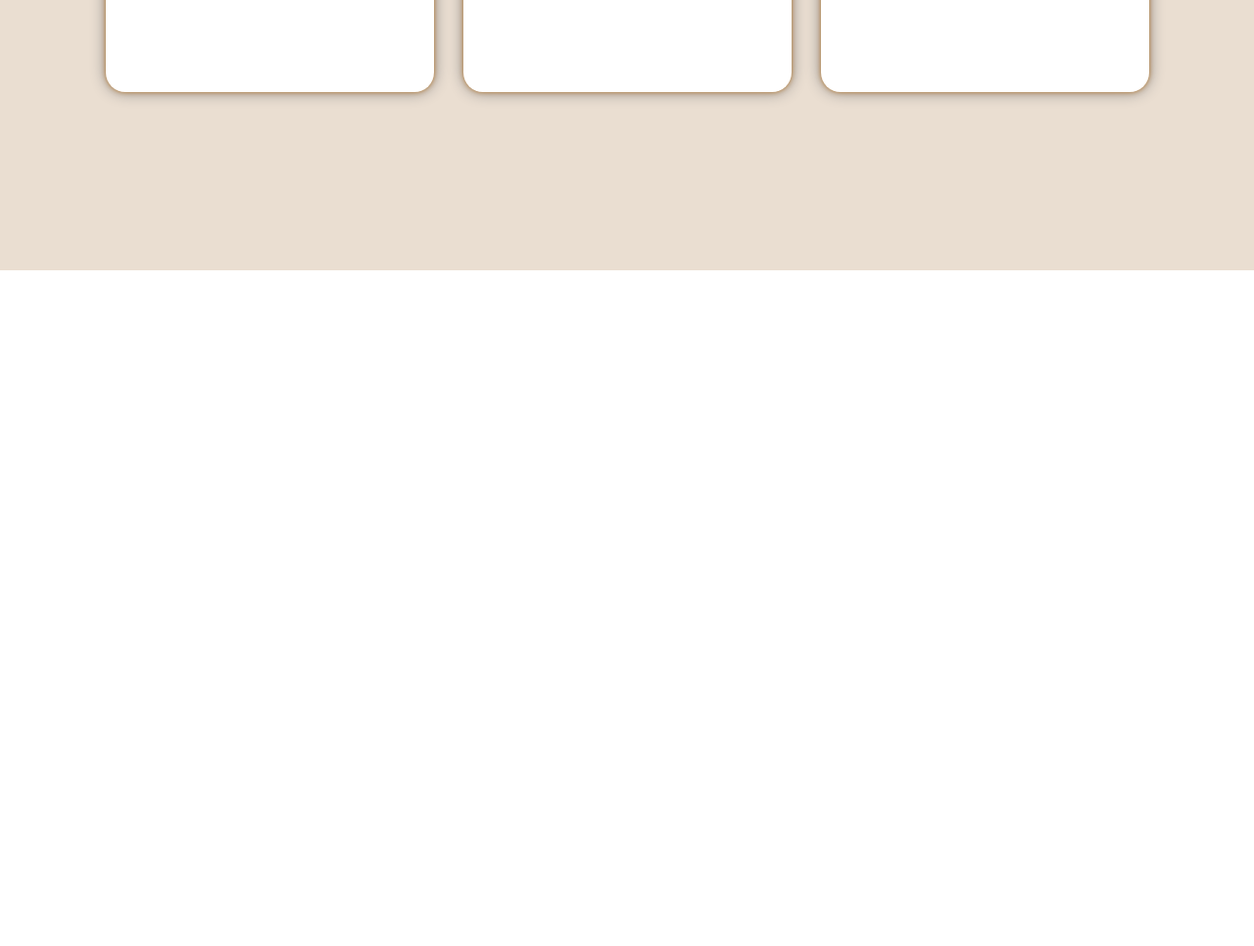
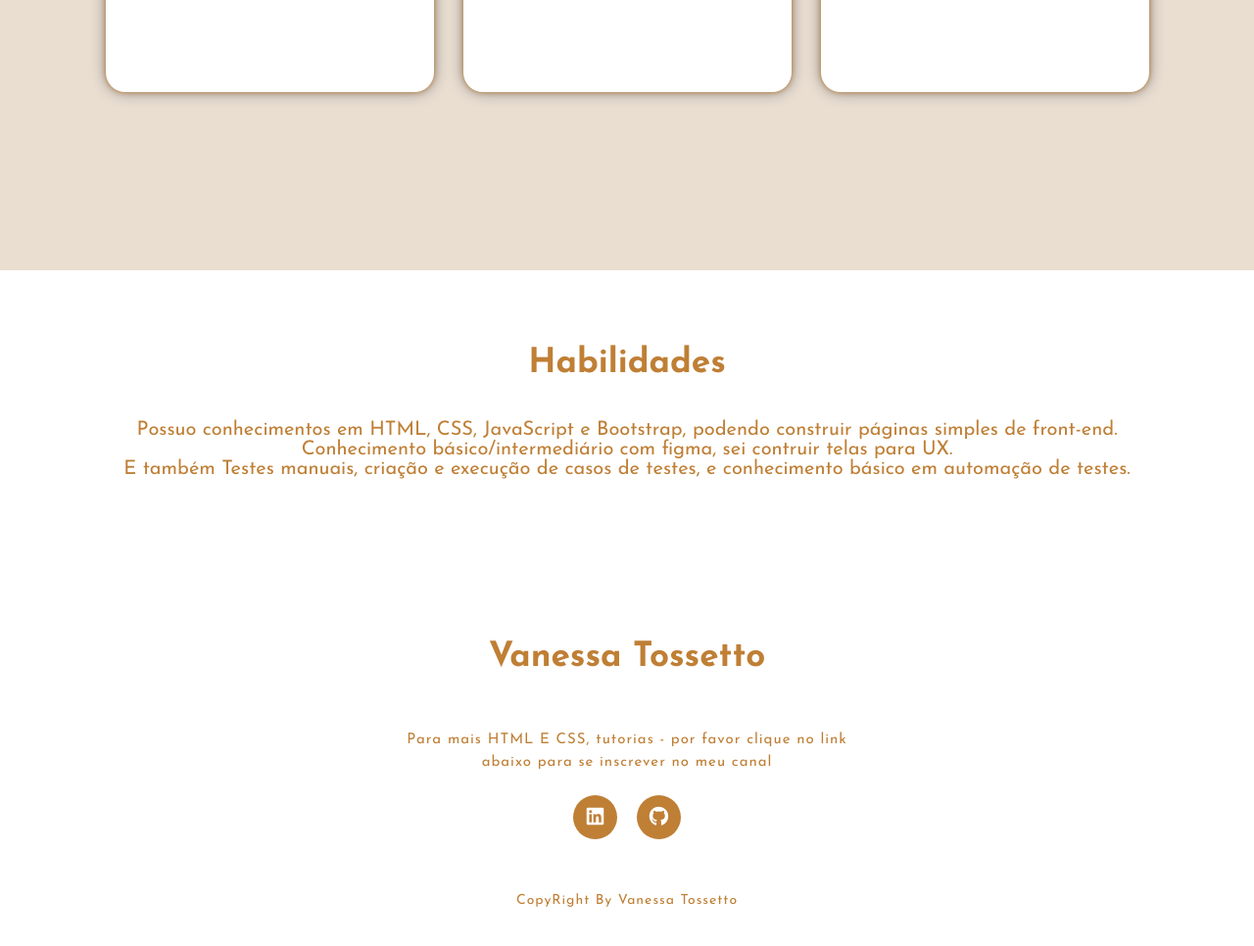
Before and after one commit to vtossetto/site-portifolio, a plain HTML site: page index.html in a window 1280 px wide. Shown: the part 2124-3090 px from the top of the page at 98% size. Before the commit the page ends 2400 px from the top, so only its background shows below. Drawn offline with Linux system fonts and the light colour scheme.

Commit message:
finalizando tela habilidade e rodapé

```diff
--- a/index.html
+++ b/index.html
@@ -82,7 +82,24 @@
         </div><!--Caixa-->
     </div><!--Conatiner-projetos-->
 
+    <!--Habilidades-->
+    <div class="habilidades">
+        <h6>Habilidades</h6>
+        <p>Possuo conhecimentos em HTML, CSS, JavaScript e Bootstrap, podendo construir páginas simples de front-end.</p>
+        <p>Conhecimento básico/intermediário com figma, sei contruir telas para UX.</p>
+        <p>E também Testes manuais, criação e execução de casos de testes, e conhecimento básico em automação de testes.</p>
+    </div><!--me-contate-->
 
+    <!--Rodapé--->
+    <footer>
+          <h6>Vanessa Tossetto</h6>
+        <p>Para mais HTML E CSS, tutorias - por favor clique no link abaixo para se inscrever no meu canal</p>
+        <div class="Redes-sociais">
+            <a href="#"><i class="fab fa-linkedin"></i>
+            <a href="#"><i class="fab fa-github"></i></a>
+        </div><!--Redes-sociais-->
+        <p class="end">CopyRight By Vanessa Tossetto</p>
+    </footer>
 
 
 </body>
--- a/style/style.css
+++ b/style/style.css
@@ -239,3 +239,78 @@ h5{
 .Card button{
   margin-top: 25px;
 }
+
+.habilidades {
+  width: 100%;
+  height: 290px;
+  background-color: #fff;
+  display: flex;
+  flex-direction: column;
+  justify-content: center;
+  align-items: center ;
+}
+
+h6{
+  font-size: 35px;
+  color: #BF7F35;
+  margin-bottom: 40px;
+}
+
+.habilidades p{
+  color: #BF7F35;
+  font-size: 20px;
+}
+
+footer{
+  position: relative;
+  width: 100%;
+  height: 400px;
+  background-color: #fff;
+  display: flex;
+  flex-direction: column;
+  align-items: center;
+  justify-content: center;
+}
+
+footer p{
+  color: #BF7F35;
+  font-size: 15px;
+  width: 500px;
+  text-align: center;
+  margin-top: 15px;
+  letter-spacing: 1px;
+  line-height: 23px;
+}
+
+.Redes-sociais{
+  display: flex;
+
+}
+
+.Redes-sociais a{
+  background-color: #BF7F35;
+  width: 45px;
+  height: 45px;
+  padding: 15px;
+  border-radius: 50%;
+  margin: 22px 10px;
+  color: #fff;
+  text-decoration: none;
+  font-size: 20px;
+  align-items: center;
+  display: flex;
+  justify-content: center;
+  flex-direction: row;
+}
+
+.Redes-sociais a:hover{
+  transform: scale(1.2);
+  transition: .3s;
+}
+
+.end{
+  position: absolute;
+  color: #BF7F35;
+  bottom: 35px;
+  font-size: 14px ;
+}
```
